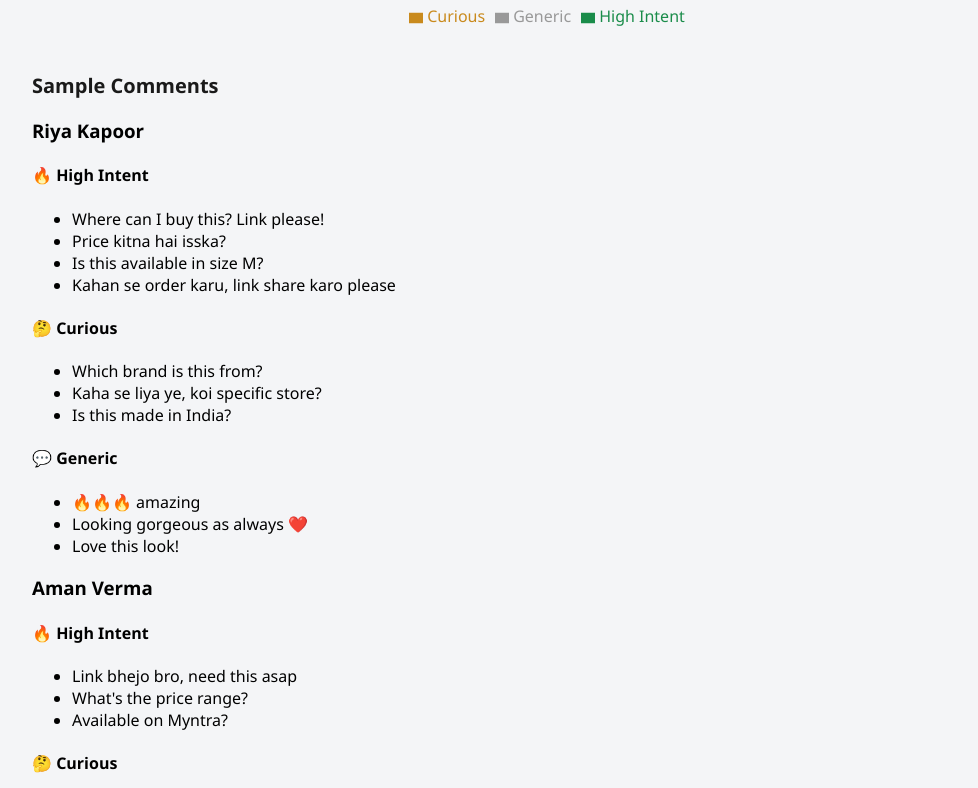
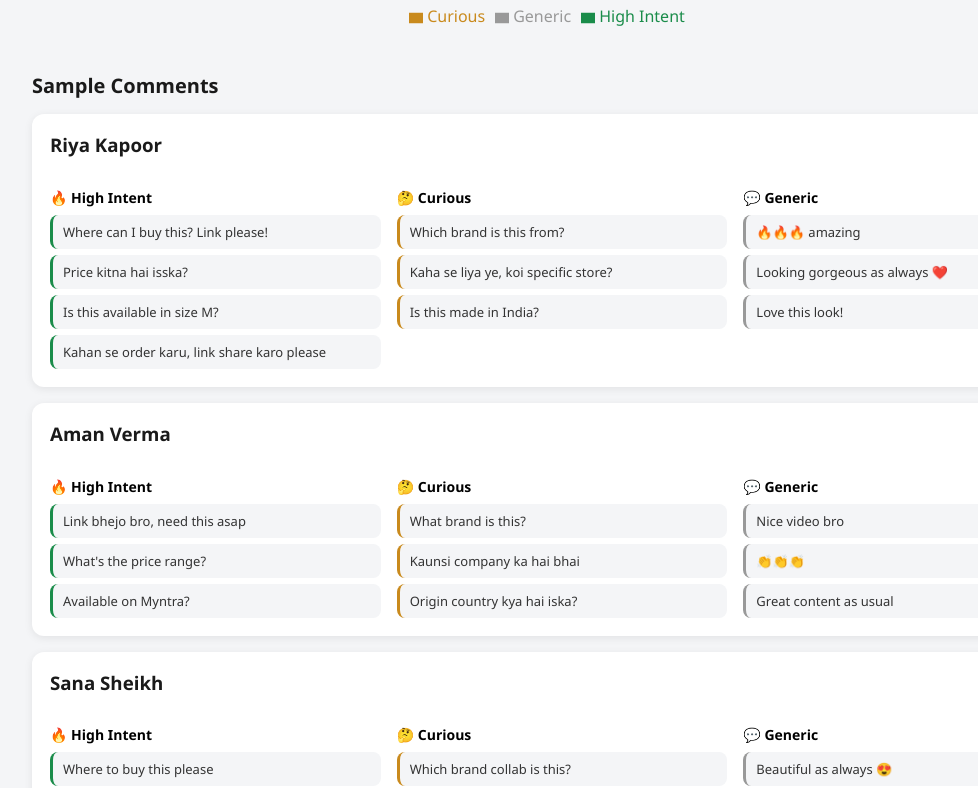
Before and after one commit to aditi00223/TrueReach, a React (Create React App) app in the folder frontend/: page / in a window 1280 px wide. Shown: the part 752-1540 px from the top of the page, without its empty margins (78-1056 px from the left). Built offline with nearby package versions, Linux system fonts and the light colour scheme.

Commit message:
feat(frontend): add CommentViewer styling

```diff
--- a/frontend/src/App.css
+++ b/frontend/src/App.css
@@ -92,3 +92,57 @@ section {
 .breakdown .generic {
   color: #999;
 }
+
+/* Comment Viewer */
+.comment-viewer-creator {
+  background: white;
+  border-radius: 12px;
+  padding: 18px;
+  margin-bottom: 16px;
+  box-shadow: 0 2px 8px rgba(0, 0, 0, 0.08);
+}
+
+.comment-viewer-creator h3 {
+  margin: 0 0 12px 0;
+  color: #1a1a1a;
+}
+
+.comment-columns {
+  display: grid;
+  grid-template-columns: repeat(auto-fit, minmax(220px, 1fr));
+  gap: 16px;
+}
+
+.comment-column h4 {
+  font-size: 14px;
+  margin-bottom: 8px;
+}
+
+.comment-column ul {
+  list-style: none;
+  padding: 0;
+  margin: 0;
+  display: flex;
+  flex-direction: column;
+  gap: 6px;
+}
+
+.comment-column li {
+  background: #f4f5f7;
+  padding: 8px 10px;
+  border-radius: 8px;
+  font-size: 13px;
+  color: #333;
+}
+
+.high-intent-column li {
+  border-left: 3px solid #1a8c4a;
+}
+
+.curious-column li {
+  border-left: 3px solid #c98a1d;
+}
+
+.generic-column li {
+  border-left: 3px solid #999;
+}
```
